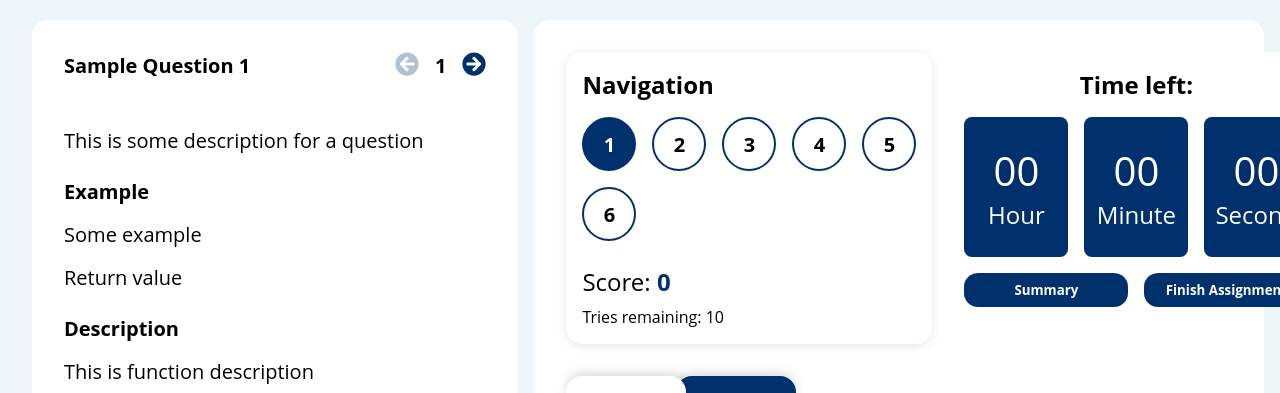
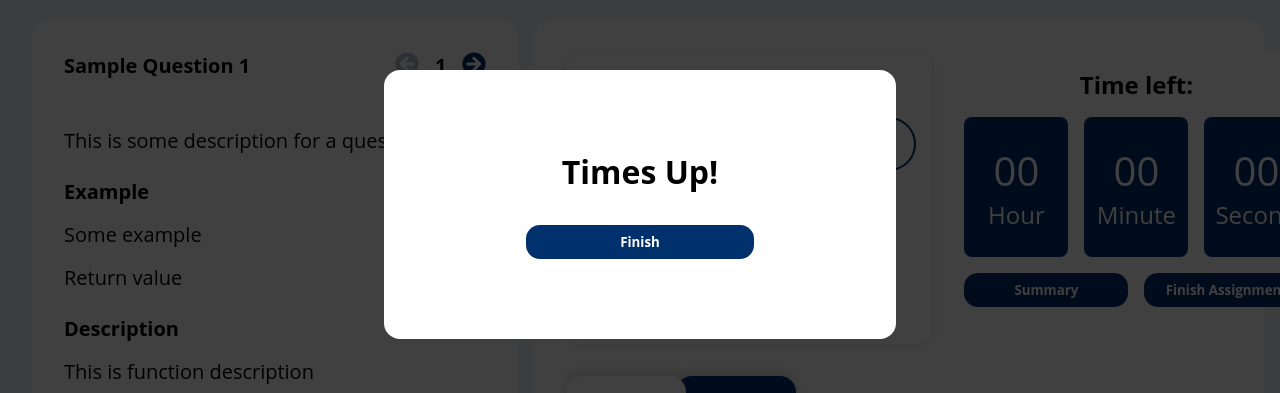
Before and after one commit to lukaskurnia/programming-assessment, a Vue app: page /#/event/1 in a window 1280 px wide. Shown: the part 196-589 px from the top of the page. Built offline with nearby package versions, Linux system fonts and the light colour scheme.

Commit message:
create finish modal

```diff
--- a/src/icons.js
+++ b/src/icons.js
@@ -11,6 +11,8 @@ import {
   faArrowCircleLeft,
   faArrowCircleRight,
   faUpload,
+  faExclamationCircle,
+  faStopwatch,
 } from "@fortawesome/free-solid-svg-icons";
 
 library.add(
@@ -24,5 +26,7 @@ library.add(
   faArrowLeft,
   faArrowCircleLeft,
   faArrowCircleRight,
-  faUpload
+  faUpload,
+  faExclamationCircle,
+  faStopwatch
 );
--- /dev/null
+++ b/src/views/Event/components/Modal/ModalFinish.vue
@@ -0,0 +1,130 @@
+<script>
+export default {
+  name: "ModalFinish",
+  props: {
+    isTimesUp: {
+      type: Boolean,
+      default: false,
+    },
+  },
+  methods: {
+    finish() {
+      this.$emit("finish");
+    },
+  },
+};
+</script>
+
+<template>
+  <div :class="$style.backdrop">
+    <div :class="[$style.wrapper, isTimesUp ? $style.timesup : '']">
+      <p v-if="isTimesUp" :class="$style.title">Times Up!</p>
+      <p v-if="!isTimesUp" :class="$style.title">Finish Assignment</p>
+      <font-awesome-icon
+        v-if="!isTimesUp"
+        :class="$style.icon"
+        icon="exclamation-circle"
+      />
+      <p v-if="!isTimesUp" :class="$style.subtitle">
+        Are you sure you want to finish the assignment?
+      </p>
+      <div :class="$style.btnGroup">
+        <button
+          v-if="!isTimesUp"
+          @click="$emit('close')"
+          class="btn btn-primary--alt"
+          :class="$style.customBtn"
+        >
+          Cancel
+        </button>
+        <button
+          @click="finish"
+          class="btn btn-primary"
+          :class="$style.customBtn"
+        >
+          Finish
+        </button>
+      </div>
+    </div>
+  </div>
+</template>
+
+<style lang="scss" module>
+.wrapper {
+  --modal-animation-duration: 0.5s;
+  animation-fill-mode: forwards;
+  animation-name: modalShowUp;
+  animation-duration: var(--modal-animation-duration);
+  animation-timing-function: ease;
+
+  background: white;
+  width: 60%;
+  padding: 5rem;
+  border-radius: 1rem;
+
+  display: flex;
+  flex-direction: column;
+  justify-content: center;
+  align-items: center;
+
+  &.timesup {
+    width: 40%;
+  }
+}
+.backdrop {
+  top: 0;
+  left: 0;
+  background: rgba(0, 0, 0, 0.75);
+  z-index: 7;
+  position: fixed;
+  width: 100vw;
+  height: 100vh;
+
+  display: flex;
+  justify-content: center;
+  align-items: center;
+}
+
+.title {
+  font-size: 2rem;
+  font-weight: bold;
+}
+
+.icon {
+  font-size: 200px;
+  color: $partial;
+  margin-top: 2rem;
+}
+
+.subtitle {
+  margin-top: 2rem;
+  font-size: 1.5rem;
+}
+
+.btnGroup {
+  margin-top: 2rem;
+  display: flex;
+  width: 100%;
+  justify-content: center;
+
+  button {
+    width: 100%;
+    max-width: 228px;
+
+    &:not(:first-child) {
+      margin-left: 4rem;
+    }
+  }
+}
+
+@keyframes modalShowUp {
+  0% {
+    transform: translate(0, 10px) scale(1);
+    opacity: 0;
+  }
+  100% {
+    transform: translate(0, 0) scale(1);
+    opacity: 1;
+  }
+}
+</style>
--- a/src/views/Event/components/Modal/ModalSummary.vue
+++ b/src/views/Event/components/Modal/ModalSummary.vue
@@ -104,9 +104,9 @@ export default {
         icon="times"
       />
       <div :class="$style.header">
-        <p :class="[$style.time, isLimit() ? $style.blink : '']">
+        <p :class="$style.time">
           Time left:
-          <span
+          <span :class="isLimit() ? $style.blink : ''"
             >{{ timeString(time.hours) }}:{{ timeString(time.minutes) }}:{{
               timeString(time.seconds)
             }}
@@ -304,7 +304,7 @@ export default {
 }
 
 .blink {
-  color: $danger;
+  color: $danger !important;
   animation: blinker 1.5s linear infinite;
 }
 
--- a/src/views/Event/components/Utils.vue
+++ b/src/views/Event/components/Utils.vue
@@ -8,6 +8,7 @@ import Timer from "./Timer";
 import CodeEditor from "./CodeEditor";
 import Grader from "./Grader";
 import ModalSummary from "./Modal/ModalSummary";
+import ModalFinish from "./Modal/ModalFinish";
 export default {
   name: "Utils",
   components: {
@@ -18,6 +19,7 @@ export default {
     Grader,
     Loading,
     ModalSummary,
+    ModalFinish,
   },
   props: {
     currentNumber: {
@@ -197,6 +199,17 @@ export default {
         this.updateAnswer();
       }
     },
+    finish() {
+      this.updateAnswer();
+      let sum = 0;
+      for (let i = 0; i < this.userData.score.length; i++) {
+        sum += this.userData.score[i];
+      }
+      const grade = Math.floor(sum / this.userData.score.length);
+      this.$emit("update-exam", "grade", grade);
+      this.$emit("update-ls");
+      this.$router.push({ name: "Home" });
+    },
     async triggerTime() {
       let startTime;
       const currentDate = new Date();
@@ -219,10 +232,9 @@ export default {
         if (examRemainingTime <= 0) {
           if (this.isTimesUp === false) {
             this.isTimesUp = true;
-            // TODO: Change to Modal
+            this.openModal("finish");
             this.$emit("update-exam", "finished_at", currentDate.getTime());
             this.$emit("update-ls");
-            alert("Times up");
           }
         }
       }, 1000);
@@ -240,6 +252,12 @@ export default {
       :current-number="currentNumber"
       :time="times"
       @change-number="changeNumber"
+      @close="closeModal"
+    />
+    <ModalFinish
+      v-show="modal.active && modal.name === 'finish'"
+      :is-times-up="isTimesUp"
+      @finish="finish"
       @close="closeModal"
     />
 
@@ -270,7 +288,11 @@ export default {
             </button>
           </div>
           <div>
-            <button class="btn btn-primary" :class="$style.finishBtn">
+            <button
+              @click="openModal('finish')"
+              class="btn btn-primary"
+              :class="$style.finishBtn"
+            >
               Finish Assignment
             </button>
           </div>
```
